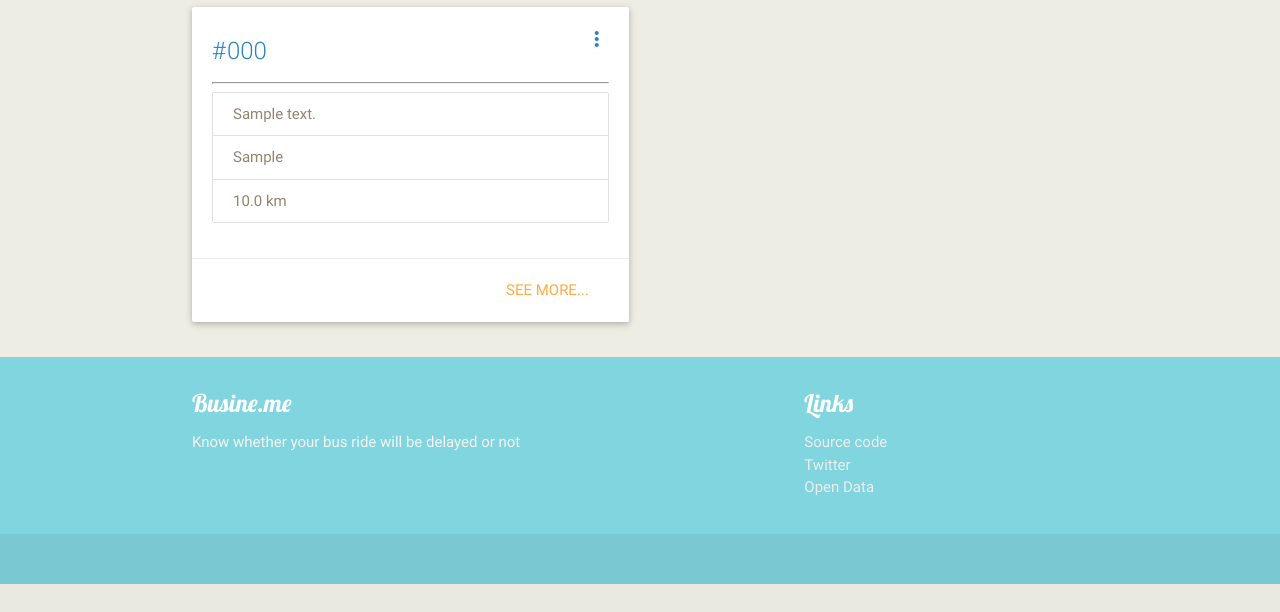
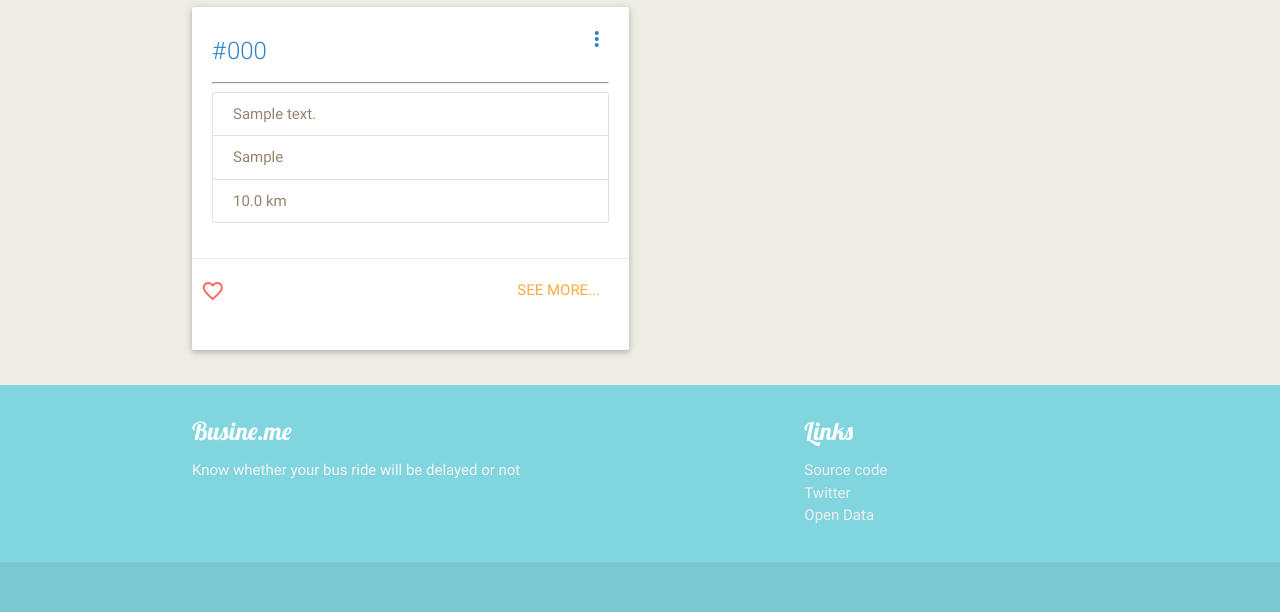
Before and after one commit to msfernandes/busine.me, a Django app: template busineme/core/templates/search_result.html in a window 1280 px wide. Shown: the part 246-858 px from the top of the page. Before the commit the page ends 830 px from the top, so only its background shows below. Run offline with Django 3.2, Linux system fonts and the light colour scheme; a user stored in the database is signed in; tables that the repository leaves empty hold one stand-in row (values such as "Sample post"); the template is opened without the code that fills it: values that come from a table or form of the project are taken from there, most other values are stand-ins (such as "Sample title", 1, 10 or a date in 2020); some libraries are stand-ins or nearby versions.

Commit message:
Added favorite line option
Signed-off-by: Carlos Oliveira <carlosoliveira@duzeru.org>

```diff
--- a/busineme/core/templates/search_result.html
+++ b/busineme/core/templates/search_result.html
@@ -36,9 +36,20 @@
 									<li class="collection-item"><b>{% trans "Company:" %}</b> {{busline.company|title}}</li>
 								</ul>
 							</div>
-							<div class="card-action right-align">
-								<a href="#">{% trans 'See more...' %}</a>
-							</div>
+							<div class="row">
+								<div class="col s6 card-action left-align">
+									{% if user.is_authenticated %}
+										{% if not busline in user_favorites %}
+											<a href="#" class="busineme-text text-red"><i class="material-icons">favorite_border</i></a>
+										{% else %}
+											<a href="#" class="busineme-text text-red"><i class="material-icons">favorite</i></a>
+										{% endif %}
+									{% endif %}
+								</div>
+								<div class="col s6 card-action right-align">
+									<a href="#">{% trans 'See more...' %}</a>
+								</div>
+						</div>
 						</div>
 					</div>
 				{% endfor %}
```
